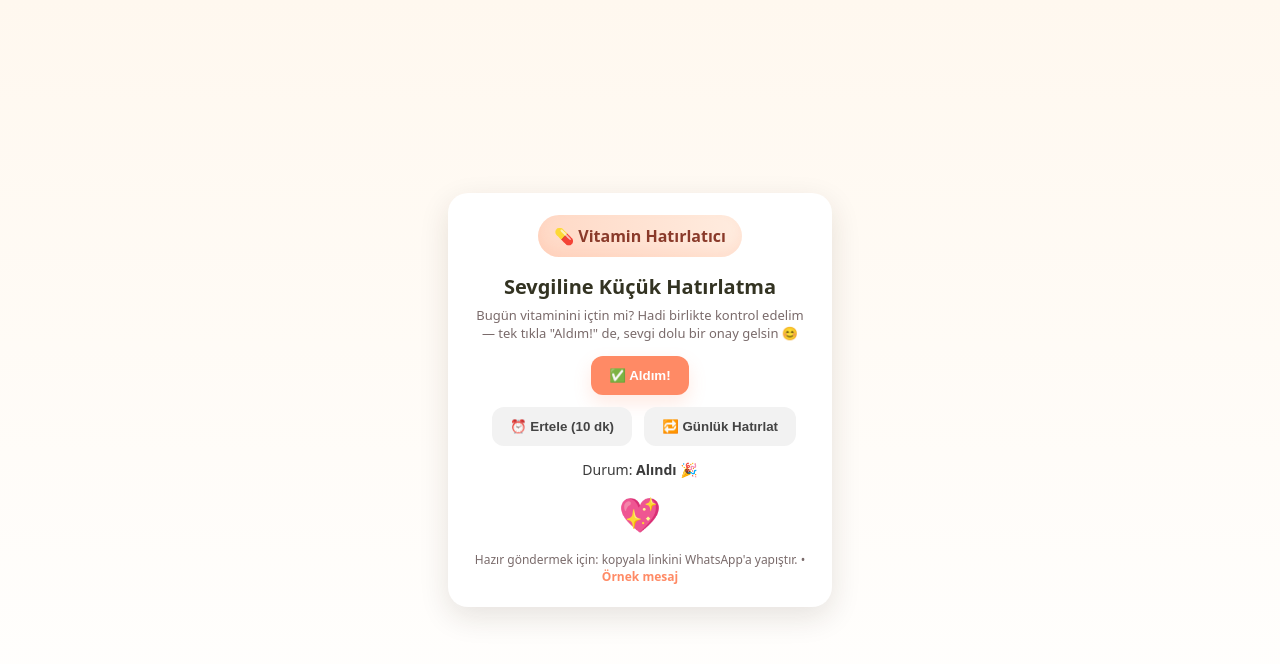
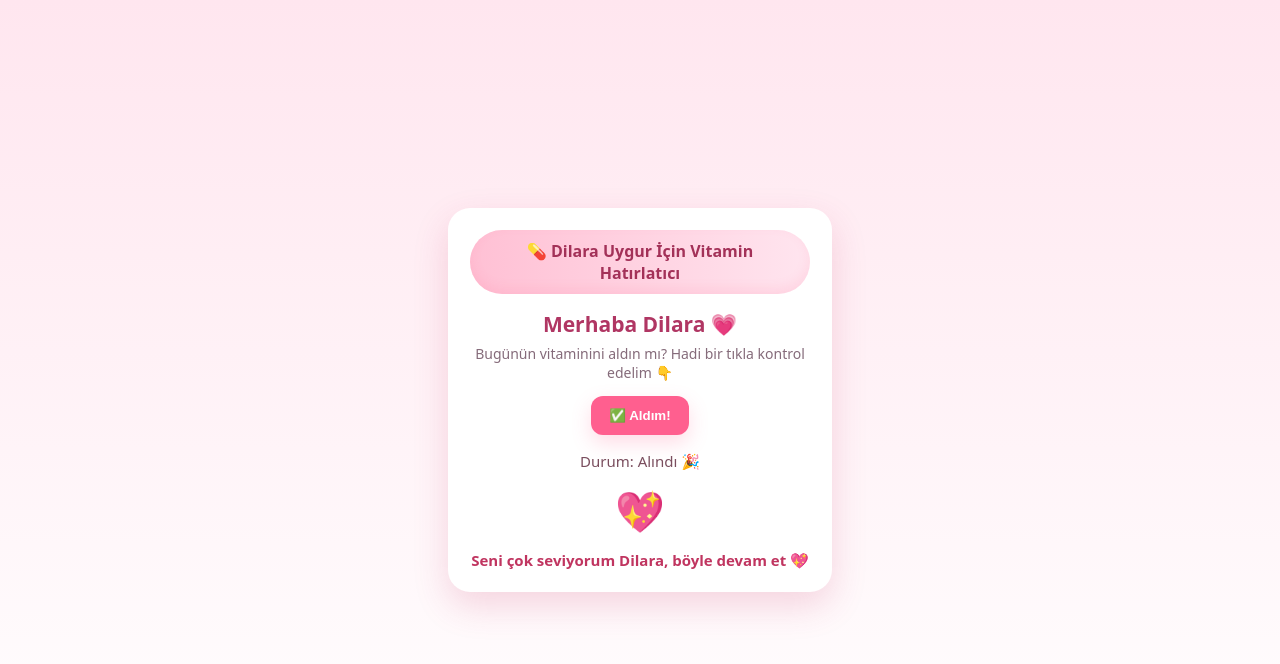
Before and after one commit to Gnyfrt/gnyfrt.github.io, a plain HTML site: page index.html in a window 1280 px wide. Both pictures are taken after a click on the button "✅ Aldım!". Drawn offline with Linux system fonts and the light colour scheme.

Commit message:
Update index.html

```diff
--- a/index.html
+++ b/index.html
@@ -3,160 +3,86 @@
 <head>
 <meta charset="utf-8" />
 <meta name="viewport" content="width=device-width,initial-scale=1" />
-<title>Vitamin Hatırlatıcı 💊</title>
+<title>Dilara İçin Vitamin Hatırlatıcı 💖</title>
 <style>
-  :root{--bg:#fff8ef;--card:#ffffff;--accent:#ff8a65;--muted:#7a6b6b}
-  body{margin:0;font-family:system-ui,-apple-system,Segoe UI,Roboto,"Helvetica Neue",Arial;background:linear-gradient(180deg,#fff8ef, #fff);display:flex;align-items:center;justify-content:center;height:100vh;color:#332;}
-  .wrap{width:340px;background:var(--card);border-radius:20px;box-shadow:0 10px 30px rgba(50,30,20,0.12);padding:22px;text-align:center;transform:translateY(0);transition:transform .25s}
-  h1{margin:6px 0 6px;font-size:20px}
-  p.small{color:var(--muted);font-size:13px;margin:0 0 14px}
-  .pill{display:inline-block;padding:10px 16px;border-radius:999px;background:linear-gradient(90deg,#ffd9c6,#ffecdf);box-shadow:inset 0 -6px 12px rgba(255,138,101,0.12);font-weight:600;color:#8a3a2a;margin-bottom:10px}
+  :root{--bg:#fff3f7;--card:#ffffff;--accent:#ff5f8f;--muted:#856b7a}
+  body{margin:0;font-family:system-ui,-apple-system,Segoe UI,Roboto;background:linear-gradient(180deg,#ffe6ef,#fff);display:flex;align-items:center;justify-content:center;height:100vh;color:#332;}
+  .wrap{width:340px;background:var(--card);border-radius:22px;box-shadow:0 14px 35px rgba(200,50,100,.18);padding:22px;text-align:center;transition:.3s}
+  h1{margin:6px 0;font-size:21px;color:#b03663}
+  p.small{color:var(--muted);font-size:14px;margin:0 0 14px}
+  .pill{display:inline-block;padding:10px 16px;border-radius:999px;background:linear-gradient(90deg,#ffc0d4,#ffe5ef);font-weight:600;color:#a33158;margin-bottom:10px;box-shadow:inset 0 -5px 12px rgba(255,95,143,.12)}
   button{appearance:none;border:0;padding:12px 18px;border-radius:12px;font-weight:700;cursor:pointer}
-  .btn-primary{background:var(--accent);color:white;box-shadow:0 8px 18px rgba(255,138,101,0.18)}
-  .btn-muted{background:#f2f2f2;color:#444;margin-left:8px}
+  .btn-primary{background:var(--accent);color:white;box-shadow:0 8px 20px rgba(255,95,143,.22)}
+  .btn-muted{background:#f4f4f4;color:#444;margin-left:8px}
   .controls{margin-top:12px}
-  .status{margin-top:14px;font-size:14px;color:#3b3b3b}
-  .snooze{margin-top:10px;color:var(--muted);font-size:13px}
-  .heart{font-size:34px;display:block;margin:12px auto;opacity:0;transform:scale(.7);transition:all .4s}
+  .status{margin-top:16px;font-size:15px;color:#7a4e5e}
+  .heart{font-size:40px;display:block;margin:12px auto;opacity:0;transform:scale(.6);transition:all .45s}
   .heart.show{opacity:1;transform:scale(1)}
-  /* confetti pieces */
+  .love-msg{margin-top:10px;font-size:15px;color:#c03560;font-weight:700;display:none}
+  footer{margin-top:14px;font-size:12px;color:var(--muted)}
   .confetti-piece{position:fixed;pointer-events:none;z-index:9999}
-  footer{margin-top:14px;font-size:12px;color:var(--muted)}
-  a.smalllink{color:var(--accent);text-decoration:none;font-weight:700}
 </style>
 </head>
 <body>
-<div class="wrap" id="app">
-  <div class="pill">💊 Vitamin Hatırlatıcı</div>
-  <h1>Sevgiline Küçük Hatırlatma</h1>
-  <p class="small">Bugün vitaminini içtin mi? Hadi birlikte kontrol edelim — tek tıkla "Aldım!" de, sevgi dolu bir onay gelsin 😊</p>
+<div class="wrap">
+  <div class="pill">💊 Dilara Uygur İçin Vitamin Hatırlatıcı</div>
+  <h1>Merhaba Dilara 💗</h1>
+  <p class="small">Bugünün vitaminini aldın mı? Hadi bir tıkla kontrol edelim 👇</p>
 
-  <div id="mainArea">
-    <button id="takeBtn" class="btn-primary">✅ Aldım!</button>
-    <div class="controls">
-      <button id="snoozeBtn" class="btn-muted">⏰ Ertele (10 dk)</button>
-      <button id="remindBtn" class="btn-muted">🔁 Günlük Hatırlat</button>
-    </div>
+  <button id="takeBtn" class="btn-primary">✅ Aldım!</button>
 
-    <div class="status" id="statusText">Durum: <strong id="state">Bekleniyor</strong></div>
-    <div class="snooze" id="snoozeText"></div>
+  <div class="status" id="state">Durum: Bekleniyor</div>
 
-    <div class="heart" id="heart">💖</div>
-  </div>
+  <div class="heart" id="heart">💖</div>
+  <div class="love-msg" id="lovemsg">Seni çok seviyorum Dilara, böyle devam et 💖</div>
 
-  <footer>Hazır göndermek için: kopyala linkini WhatsApp'a yapıştır. • <a class="smalllink" href="#" id="shareExample">Örnek mesaj</a></footer>
 </div>
 
 <script>
-  // Basit ses (tiny beep)
+  const takeBtn = document.getElementById('takeBtn');
+  const heart = document.getElementById('heart');
+  const stateEl = document.getElementById('state');
+  const loveMsg = document.getElementById('lovemsg');
+
+  // tatlı bip sesi
   const audioCtx = new (window.AudioContext || window.webkitAudioContext)();
   function beep(){
     const o = audioCtx.createOscillator();
     const g = audioCtx.createGain();
-    o.type = 'sine'; o.frequency.value = 880;
-    g.gain.value = 0.08;
+    o.type = 'sine'; o.frequency.value = 900;
+    g.gain.value = 0.07;
     o.connect(g); g.connect(audioCtx.destination);
-    o.start(); setTimeout(()=>{ o.stop(); }, 140);
+    o.start(); setTimeout(()=>o.stop(),140);
   }
 
-  const takeBtn = document.getElementById('takeBtn');
-  const snoozeBtn = document.getElementById('snoozeBtn');
-  const remindBtn = document.getElementById('remindBtn');
-  const stateEl = document.getElementById('state');
-  const snoozeText = document.getElementById('snoozeText');
-  const heart = document.getElementById('heart');
-  const shareExample = document.getElementById('shareExample');
-
-  // Local state (browser'da saklar)
-  function setState(s){
-    stateEl.textContent = s;
-    if(s === 'Alındı 🎉'){
-      heart.classList.add('show');
-      confettiBurst();
-    } else {
-      heart.classList.remove('show');
+  // konfeti
+  function confetti(){
+    for(let i=0;i<18;i++){
+      const el=document.createElement('div');
+      el.className='confetti-piece';
+      el.style.left=(50+Math.random()*250)+'px';
+      el.style.top='20px';
+      el.style.width=(6+Math.random()*8)+'px';
+      el.style.height=(10+Math.random()*14)+'px';
+      el.style.background=['#ff5f8f','#ffb3c9','#ffd3e0','#ff7da6'][Math.floor(Math.random()*4)];
+      document.body.appendChild(el);
+      const dx=-60+Math.random()*120;
+      const dy=220+Math.random()*260;
+      el.animate([
+        {transform:`translateY(0)`,opacity:1},
+        {transform:`translate(${dx}px,${dy}px)`,opacity:0}
+      ],{duration:1200+Math.random()*500,easing:'ease-out'});
+      setTimeout(()=>el.remove(),2000);
     }
   }
 
-  takeBtn.addEventListener('click', ()=>{
-    // mark as taken
-    localStorage.setItem('vitaminTaken', new Date().toISOString());
-    setState('Alındı 🎉');
+  takeBtn.addEventListener('click',()=>{
+    stateEl.textContent='Durum: Alındı 🎉';
+    heart.classList.add('show');
+    loveMsg.style.display='block';
     beep();
+    confetti();
   });
-
-  snoozeBtn.addEventListener('click', ()=>{
-    // set snooze for 10 minutes
-    const t = Date.now() + 10*60*1000;
-    localStorage.setItem('vitaminSnooze', t);
-    updateSnooze();
-    // gentle feedback
-    setState('Ertelendi ⏰');
-  });
-
-  remindBtn.addEventListener('click', ()=>{
-    // toggle a daily reminder flag (just visual here)
-    const cur = localStorage.getItem('dailyRemind') === '1';
-    localStorage.setItem('dailyRemind', cur ? '0' : '1');
-    remindBtn.textContent = cur ? '🔁 Günlük Hatırlat' : '🔔 Günlük Hatırlat Aktif';
-  });
-
-  function updateSnooze(){
-    const s = localStorage.getItem('vitaminSnooze');
-    if(!s){ snoozeText.textContent = ''; return; }
-    const msLeft = s - Date.now();
-    if(msLeft <= 0){ localStorage.removeItem('vitaminSnooze'); snoozeText.textContent = ''; setState('Bekleniyor'); return; }
-    const m = Math.ceil(msLeft/60000);
-    snoozeText.textContent = `Erteleme aktif — ${m} dakika kaldı`;
-    // check again in 30s
-    setTimeout(updateSnooze, 30000);
-  }
-
-  // confetti (basit)
-  function confettiBurst(){
-    for(let i=0;i<12;i++){
-      const el = document.createElement('div');
-      el.className = 'confetti-piece';
-      el.style.left = (30 + Math.random()*280) + 'px';
-      el.style.top = '30px';
-      el.style.width = (6 + Math.random()*8) + 'px';
-      el.style.height = (8 + Math.random()*12) + 'px';
-      el.style.background = ['#ff8a65','#ffd54f','#ffb74d','#81c784','#4fc3f7'][Math.floor(Math.random()*5)];
-      el.style.transform = `rotate(${Math.random()*360}deg)`;
-      document.body.appendChild(el);
-      const dx = -50 + Math.random()*100;
-      const dy = 200 + Math.random()*220;
-      el.animate([
-        { transform: `translateY(0) rotate(0deg)`, opacity:1 },
-        { transform: `translate(${dx}px, ${dy}px) rotate(${360*Math.random()}deg)`, opacity:0 }
-      ], { duration: 1200+Math.random()*600, easing: 'cubic-bezier(.17,.67,.34,1)'});
-      setTimeout(()=>el.remove(), 2000);
-    }
-  }
-
-  // initial load
-  (function init(){
-    if(localStorage.getItem('vitaminTaken')){
-      setState('Alındı 🎉');
-    } else setState('Bekleniyor');
-    if(localStorage.getItem('dailyRemind')==='1') remindBtn.textContent = '🔔 Günlük Hatırlat Aktif';
-    updateSnooze();
-  })();
-
-  // example share message (opens WhatsApp web with prefilled text)
-  shareExample.addEventListener('click', (e)=>{
-    e.preventDefault();
-    const url = location.href;
-    const text = encodeURIComponent(`Sana küçük bir hatırlatma yaptım: ${url} \nHadi bir bak :)`);
-    // open wa.me link (works on mobile + web)
-    window.open(`https://wa.me/?text=${text}`, '_blank');
-  });
-
-  // if user opened as file://, shareExample could still copy link
-  if(location.protocol === 'file:'){
-    shareExample.href = '#';
-    shareExample.title = 'Bu dosyayı önce internete yüklemelisin (GitHub Pages/Netlify gibi).';
-  }
 </script>
 </body>
 </html>
```
